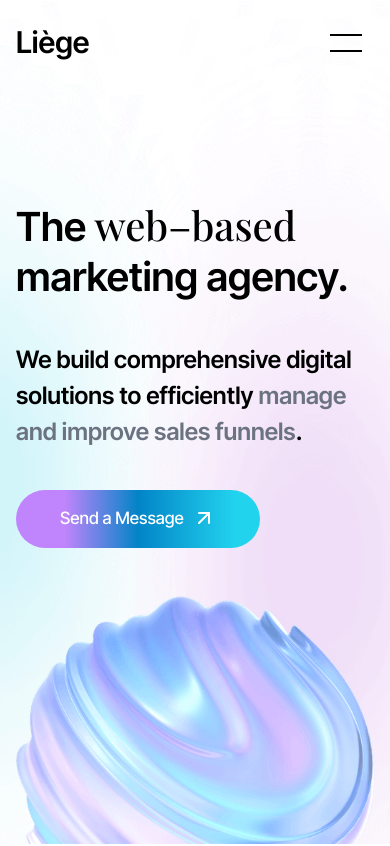
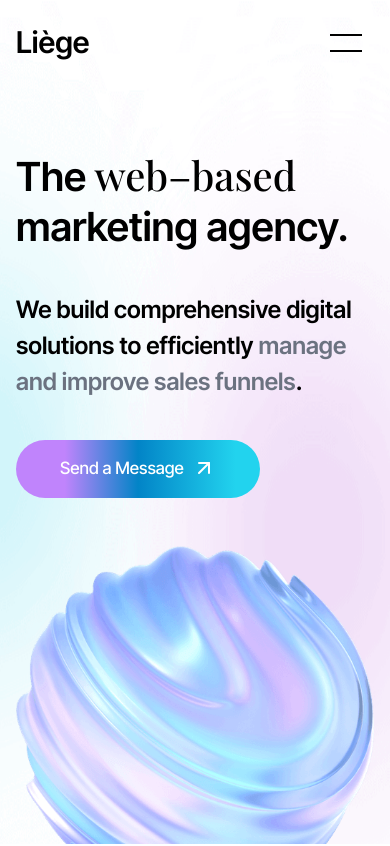
Before and after one commit to skupta12/Marketing-Agency, a Next.js app: page / in a window 390 px wide. Shown: the top 846 px of the page. Built offline with nearby package versions, Linux system fonts and the light colour scheme; a web font is replaced by a local one.

Commit message:
Header.tsx, NavItem.tsx, Testimonial.tsx

```diff
--- a/src/components/Header.tsx
+++ b/src/components/Header.tsx
@@ -10,8 +10,7 @@ const Header = () => {
   useEffect(() => {
     const handleScroll = () => {
       const scrollTop = window.scrollY;
-      const maxScroll = document.body.clientHeight - window.innerHeight;
-      const scrollAlpha = Math.min(scrollTop / 200, maxScroll / 200);
+      const scrollAlpha = Math.min(scrollTop / 300);
       setScrollAlpha(scrollAlpha);
     };
 
--- a/src/components/NavItem.tsx
+++ b/src/components/NavItem.tsx
@@ -32,7 +32,7 @@ export function NavItem() {
       </button>
 
       <div
-        className={`fixed bg-white left-0 -z-[1] right-0 top-0 h-screen flex justify-center items-center
+        className={`fixed bg-white transform translate-y-0 left-0 -z-[1] right-0 top-0 h-screen flex justify-center items-center
         transition-transform duration-700 ease-in-out
        ${isOpen ? "transform translate-y-0" : "transform translate-y-full"}`}
       >
--- a/src/sections/Hero.tsx
+++ b/src/sections/Hero.tsx
@@ -22,7 +22,7 @@ const Hero = () => {
         isPriority
       />
       <MaxWidthWrapper>
-        <div className="mt-[200px] relative">
+        <div className="sm:mt-[200px] mt-[150px] relative">
           <div className="grid grid-cols-12 gap-y-12 lg:gap-y-7 gap-x-5 lg:place-items-center">
             <div className="lg:col-span-7 col-span-12">
               <div className="hero-text mb-10">
--- a/src/sections/Testimonial.tsx
+++ b/src/sections/Testimonial.tsx
@@ -50,8 +50,6 @@ export default function Testimonial() {
           </h4>
         </div>
         </YXtransition>
-
-
       </MaxWidthWrapper>
       <YXtransition y={40} delay={0.1}>
       <Slider className="overflow-hidden" {...settings}>
```
